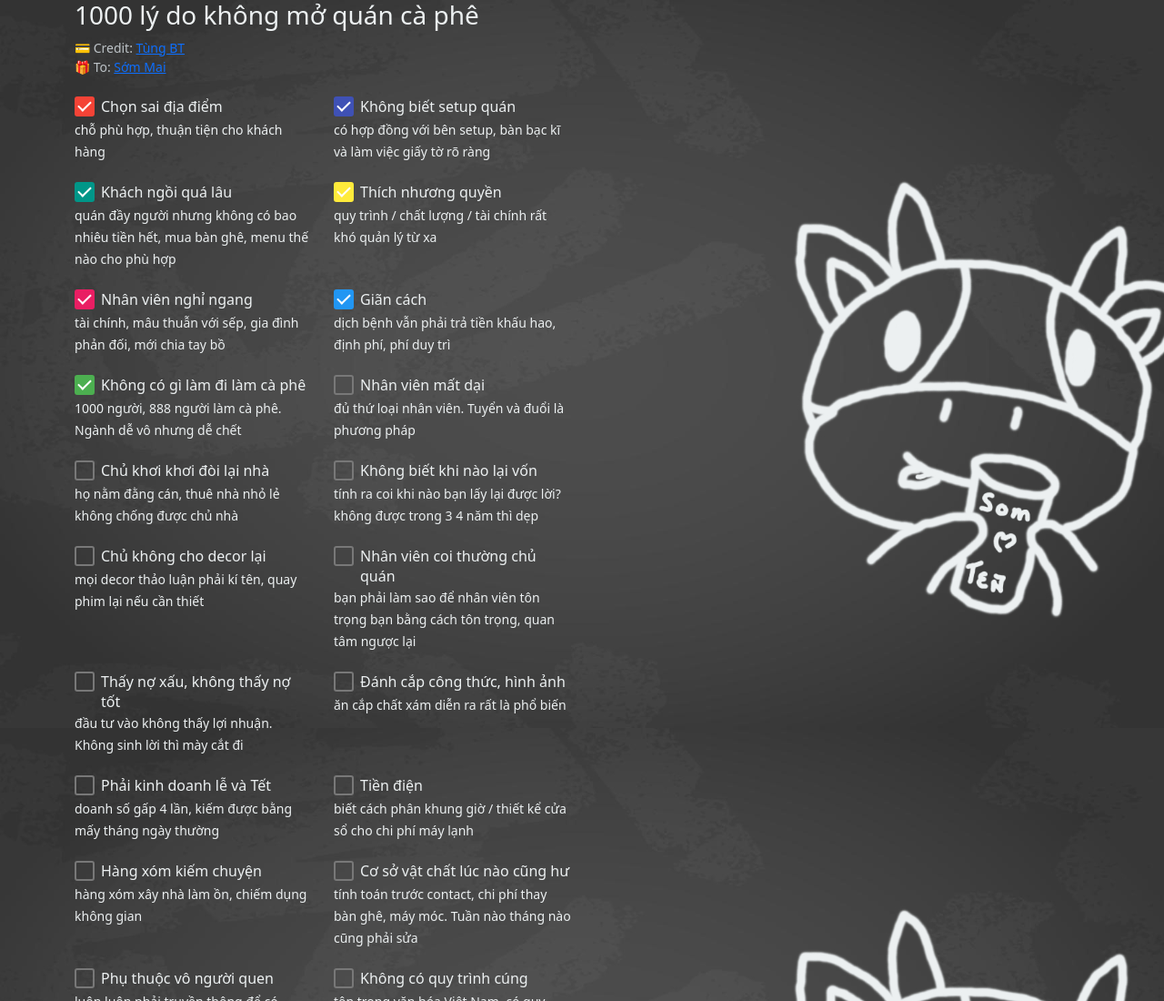
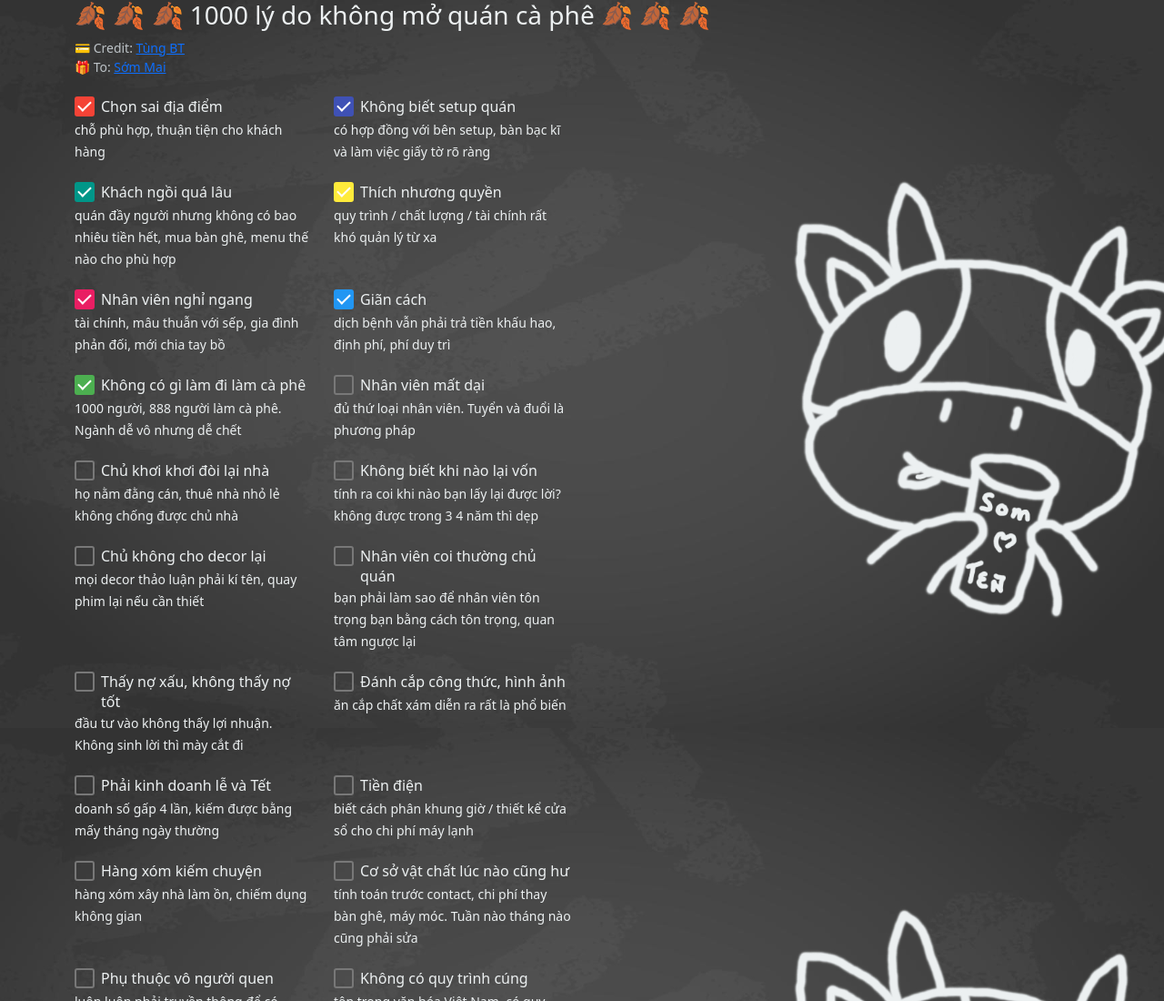
Before and after one commit to phun0020/1000reasons, a plain HTML site: page index.html in a window 1280 px wide. Shown: the top 1100 px of the page at 91% size. Drawn offline with nearby package versions, Linux system fonts and the light colour scheme.

Commit message:
Add icons to title

```diff
--- a/index.html
+++ b/index.html
@@ -26,7 +26,7 @@
 <body>
   <div class="container">
     <figure class="figure">
-      <p class="h3" style="color: #ecf0f1">1000 lý do không mở quán cà phê</p>
+      <p class="h3" style="color: #ecf0f1">&#127810; &#127810; &#127810; 1000 lý do không mở quán cà phê &#127810; &#127810; &#127810;</p>
       <figcaption class="figure-caption">&#128179; <span style="color: #bdc3c7">Credit:</span> <a href="https://www.facebook.com/tungbtbienthai">Tùng BT</a></figcaption>
       <figcaption class="figure-caption">&#127873; <span style="color: #bdc3c7">To:</span> <a href="#">Sớm Mai</a></figcaption>
     </figure>
```
